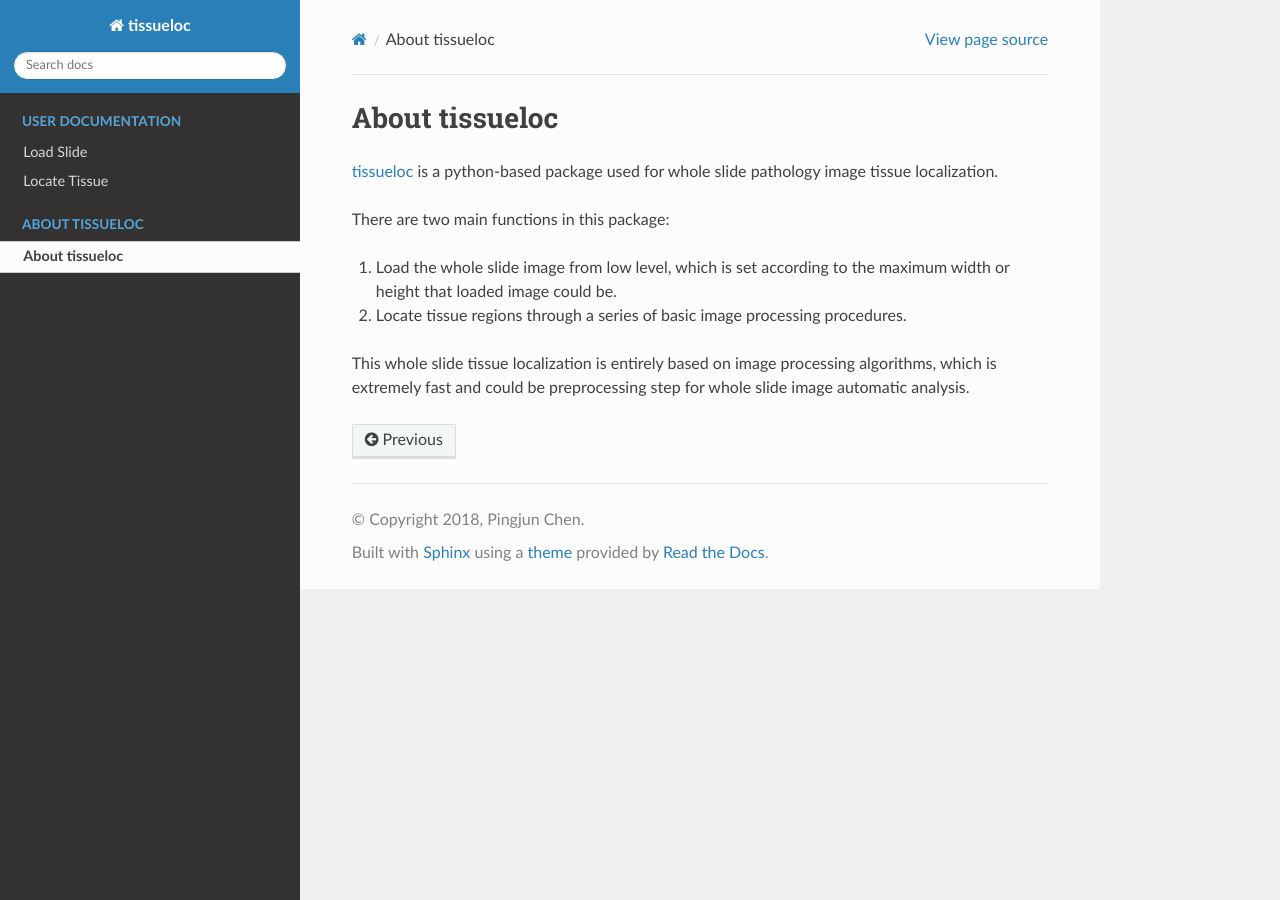
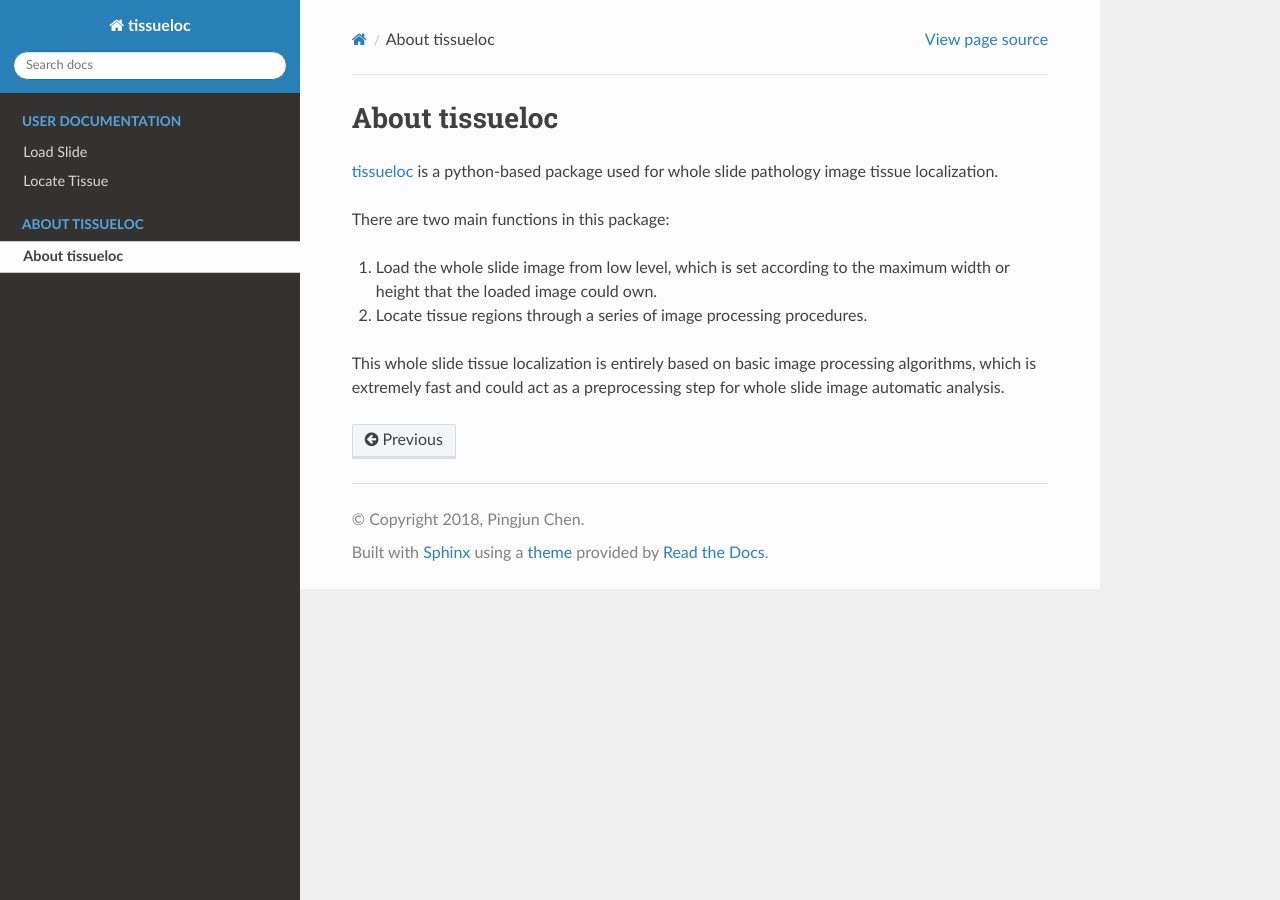
Before and after one commit to PingjunChen/tissueloc, a Sphinx documentation site: the page built from docs/about.rst, in a window 1280 px wide. Built offline with Sphinx 7.4.7 and the Read the Docs theme 2.0.0, drawn with Linux system fonts in a browser that asks for light colours.

Commit message:
add loadSlide.rst and revise about.rst

```diff
--- a/docs/about.rst
+++ b/docs/about.rst
@@ -5,8 +5,8 @@ About tissueloc
 
 There are two main functions in this package:
 
-1. Load the whole slide image from low level, which is set according to the maximum width or height that loaded image could be.
+1. Load the whole slide image from low level, which is set according to the maximum width or height that the loaded image could own.
 
-2. Locate tissue regions through a series of basic image processing procedures.
+2. Locate tissue regions through a series of image processing procedures.
 
-This whole slide tissue localization is entirely based on image processing algorithms, which is extremely fast and could be preprocessing step for whole slide image automatic analysis.
+This whole slide tissue localization is entirely based on basic image processing algorithms, which is extremely fast and could act as a preprocessing step for whole slide image automatic analysis.
```
Also changed, not shown: docs/loadSlide.rst (+58 -0 lines).
